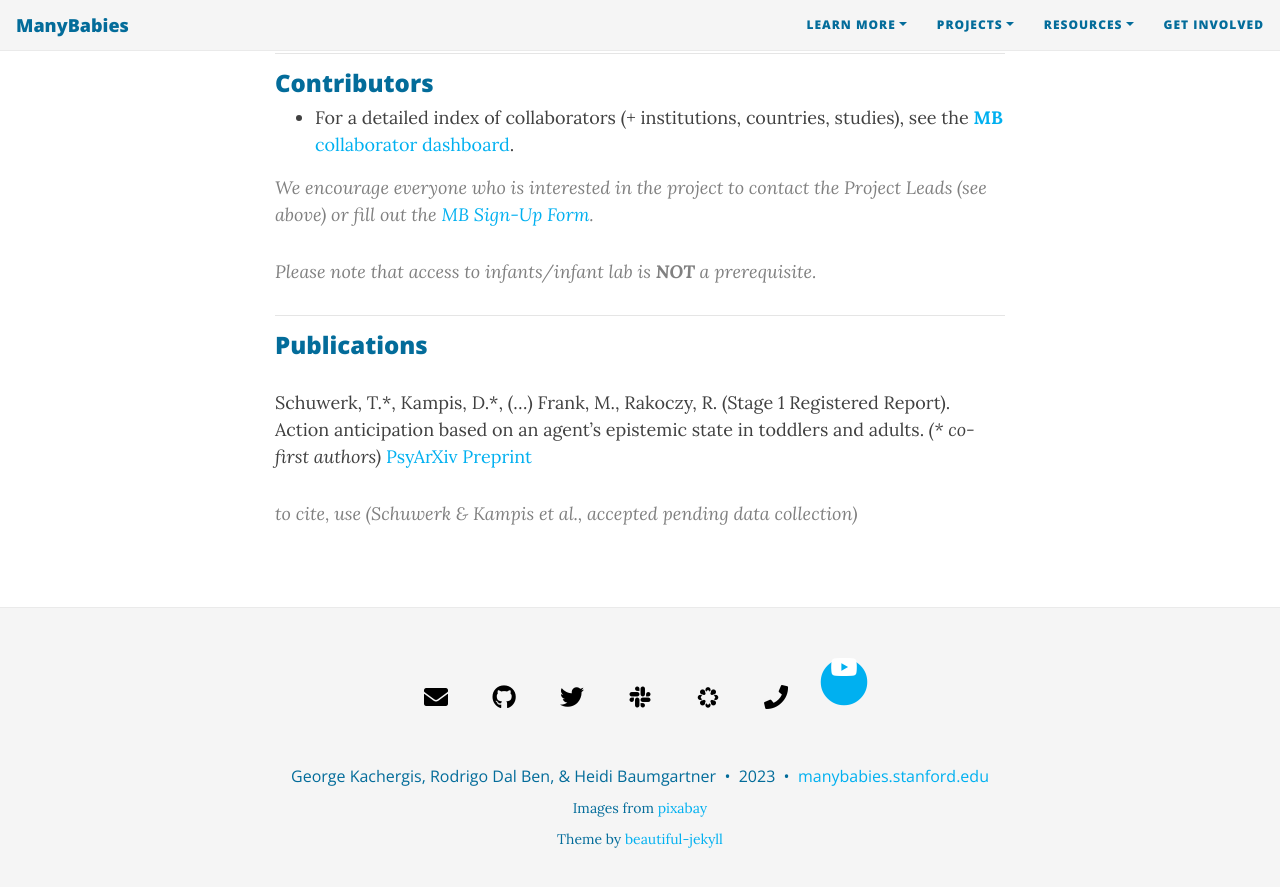
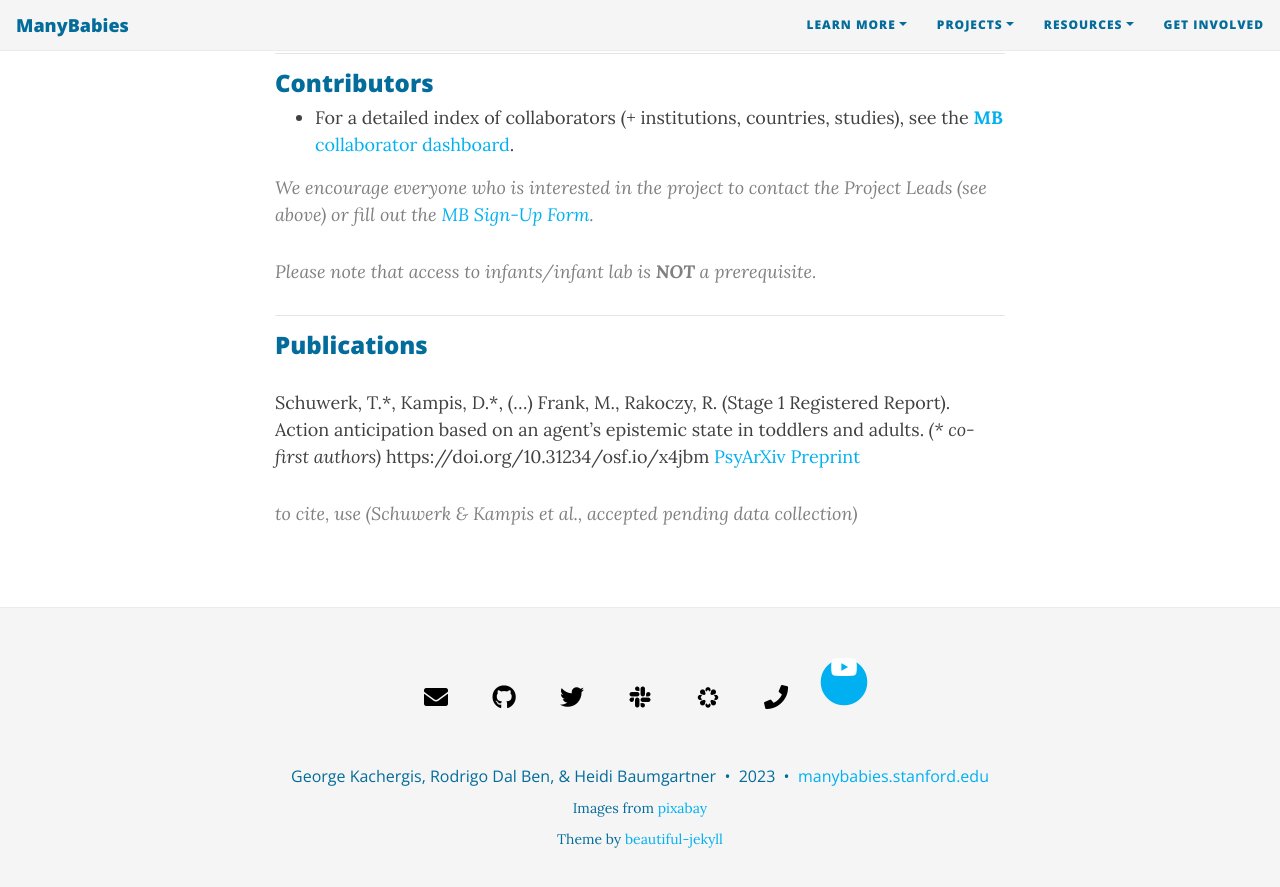
Before and after one commit to manybabies/manybabies.github.io, a Jekyll site: the page built from MB2.md, in a window 1280 px wide and 900 px high, scrolled down 1599 px. Shown: the top 887 px of the window. Built offline with Jekyll 4.4.1, drawn with Linux system fonts in a browser that asks for light colours; nearby versions of some CDN libraries; some web fonts are replaced; some of the changed lines change nothing that is shown.

Commit message:
Update MB2.md

```diff
--- a/MB2.md
+++ b/MB2.md
@@ -52,6 +52,6 @@ In this ongoing project we aim to investigate a fundamental feature of human soc
 
 ***
 ### Publications
-Schuwerk, T.\*, Kampis, D.\*, (...) Frank, M., Rakoczy, R. (Stage 1 Registered Report). Action anticipation based on an agent's epistemic state in toddlers and adults. <i>(\* co-first authors)</i> [PsyArXiv Preprint](https://psyarxiv.com/x4jbm/)
+Schuwerk, T.\*, Kampis, D.\*, (...) Frank, M., Rakoczy, R. (Stage 1 Registered Report). Action anticipation based on an agent's epistemic state in toddlers and adults. <i>(\* co-first authors)</i> https://doi.org/10.31234/osf.io/x4jbm [PsyArXiv Preprint](https://psyarxiv.com/x4jbm/)
 
 > to cite, use (Schuwerk & Kampis et al., accepted pending data collection)
```
